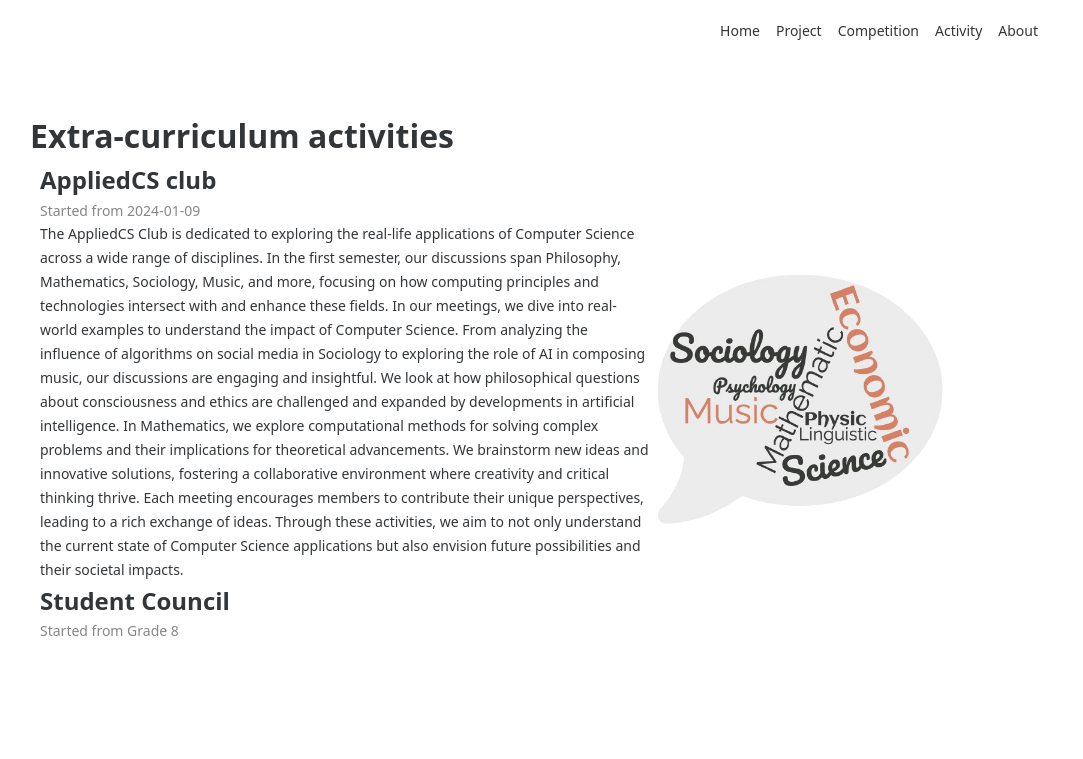
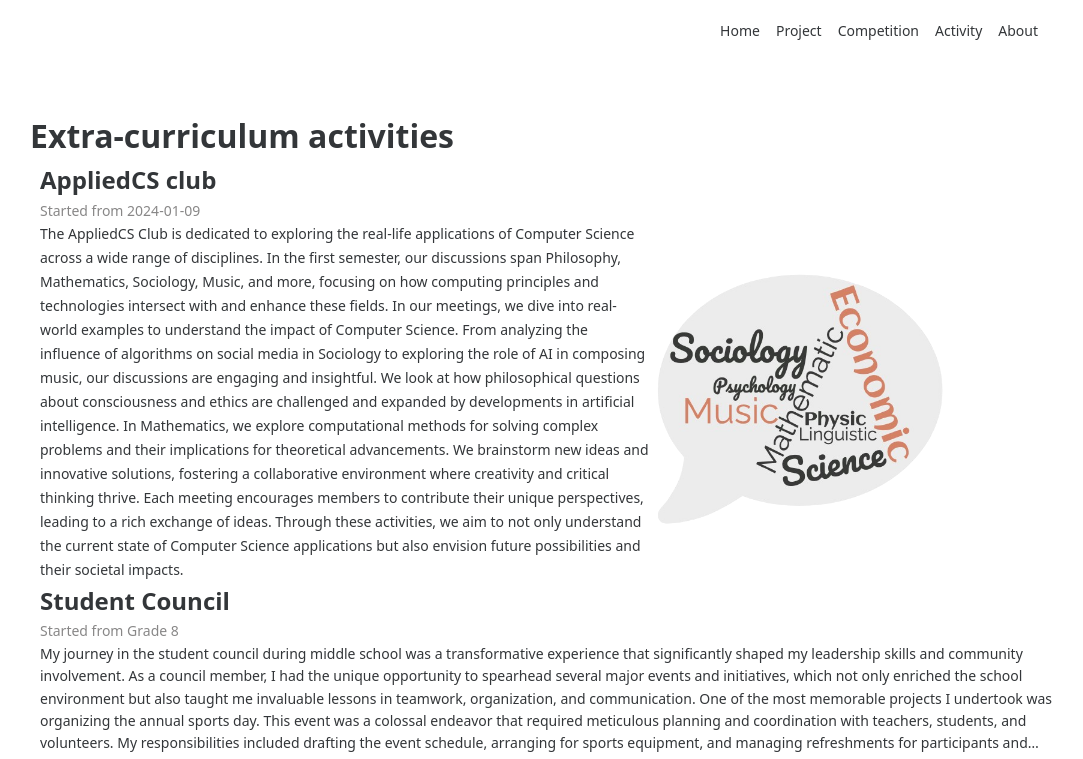
Before and after one commit to KitteeRusty/wbsite, a Vue app: page /activity in a window 1280 px wide. Shown: the top 759 px of the page, without its empty margins (82-1165 px from the left). Built offline with nearby package versions, Linux system fonts and the light colour scheme.

Commit message:
Update activity.vue

```diff
--- a/src/components/activity/activity.vue
+++ b/src/components/activity/activity.vue
@@ -1,7 +1,7 @@
 <script lang="ts" setup>
 import { ref, computed } from 'vue'
 import {
-    NButton, NFlex, NEllipsis, NImage, NRow, NCol
+    NButton, NFlex, NEllipsis, NImage, NRow, NCol, NTimeline, NTimelineItem, NCard
 } from 'naive-ui';
 </script>
 
@@ -34,7 +34,57 @@ import {
             </n-row>
             <div class="subheading">Student Council</div>
             <div class="time">Started from Grade 8</div>
+            <div>
+                <n-ellipsis expand-trigger="click" line-clamp="5" :tooltip="false">
+                    My journey in the student council during middle school was a transformative experience that
+                    significantly shaped my leadership skills and community involvement. As a council member, I had the
+                    unique opportunity to spearhead several major events and initiatives, which not only enriched the
+                    school environment but also taught me invaluable lessons in teamwork, organization, and
+                    communication.
 
+                    One of the most memorable projects I undertook was organizing the annual sports day. This event was
+                    a colossal endeavor that required meticulous planning and coordination with teachers, students, and
+                    volunteers. My responsibilities included drafting the event schedule, arranging for sports
+                    equipment, and managing refreshments for participants and spectators. The objective was to create an
+                    inclusive and enjoyable experience for everyone. Witnessing the excitement and joy on my classmates'
+                    faces was incredibly rewarding and reinforced my belief in the importance of community-building
+                    activities.
+
+                    Another significant event I helped organize was the school art festival. This festival aimed to
+                    showcase the diverse artistic talents of our students and foster a deeper appreciation for the arts.
+                    I was involved in everything from setting up art displays to coordinating performances and managing
+                    logistics on the day of the event. The art festival not only provided a platform for students to
+                    express their creativity but also brought together the school community in a celebration of artistic
+                    expression.
+
+                    In addition to these large-scale events, I also led smaller projects, such as creating a reading
+                    corner in the school library. This initiative was designed to encourage a love of reading among
+                    students by providing a cozy and inviting space filled with a variety of books. Collaborating with
+                    fellow council members, we selected and arranged books, decorated the space, and promoted the
+                    reading corner through posters and announcements. The positive feedback from students and teachers
+                    alike was immensely gratifying and demonstrated the impact of even small projects on the school
+                    environment.
+
+                    Transitioning to high school, I joined the sports division to continue my passion for promoting
+                    student engagement and school spirit. My role involved creating propaganda materials for various
+                    sports events, including posters, banners, and social media content. This experience allowed me to
+                    blend my organizational skills with creativity, effectively engaging the student body and boosting
+                    attendance and enthusiasm at sports events.
+
+                    Through these experiences, I have grown as a leader and learned the importance of dedication,
+                    collaboration, and effective communication. My involvement in the student council and the sports
+                    division has not only enriched my school life but also prepared me for future challenges and
+                    opportunities in community service and leadership.
+                </n-ellipsis>
+            </div>
+            <n-card style="overflow: auto; border:1px solid grey;" title="Timeline">
+                <n-timeline horizontal>
+                    <n-timeline-item type="success" title="Joining the Student Council" content="First step" time="2021-09" />
+                    <n-timeline-item type="error" content="123" time="2018-04-03 20:46" />
+                    <n-timeline-item type="warning" title="警告" content="哪里警告" time="2018-04-03 20:46" />
+                    <n-timeline-item type="info" title="信息" content="是的" time="2018-04-03 20:46" />
+                </n-timeline>
+            </n-card>
         </div>
     </div>
 </template>
```
